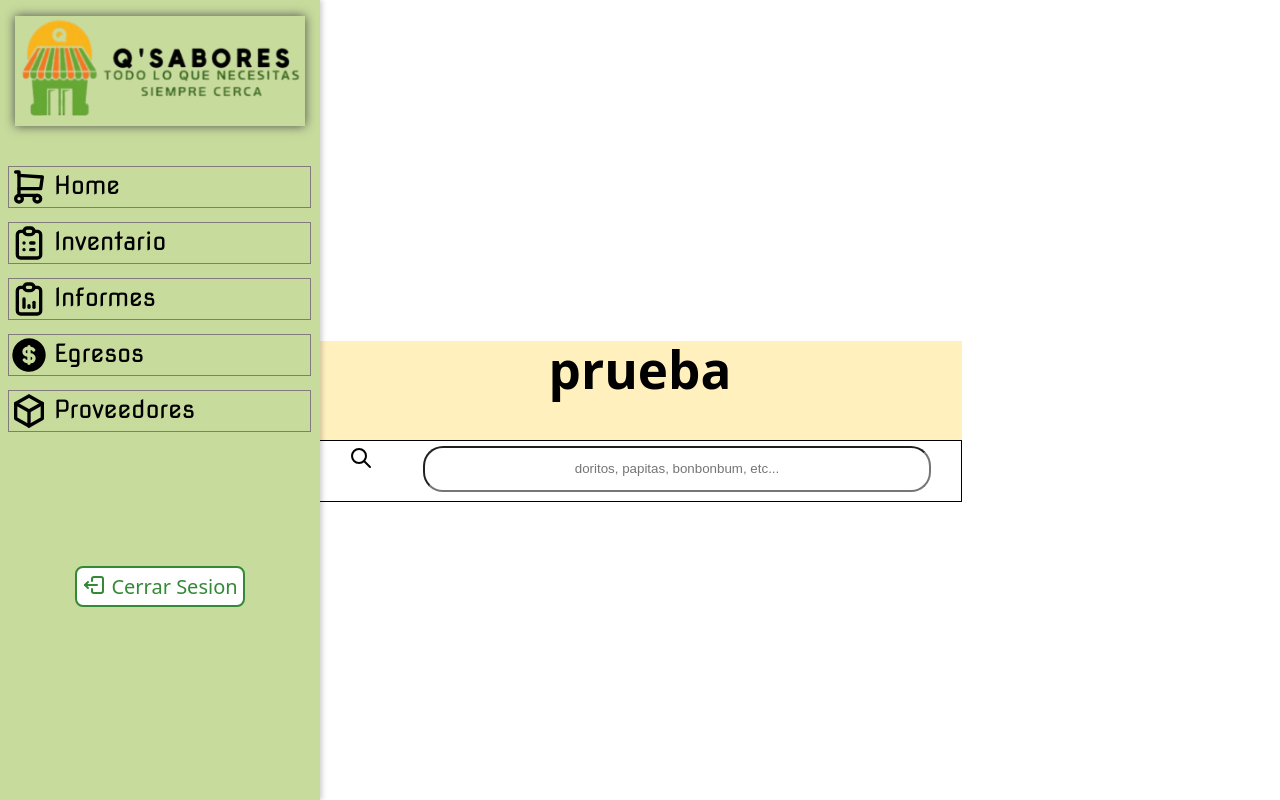
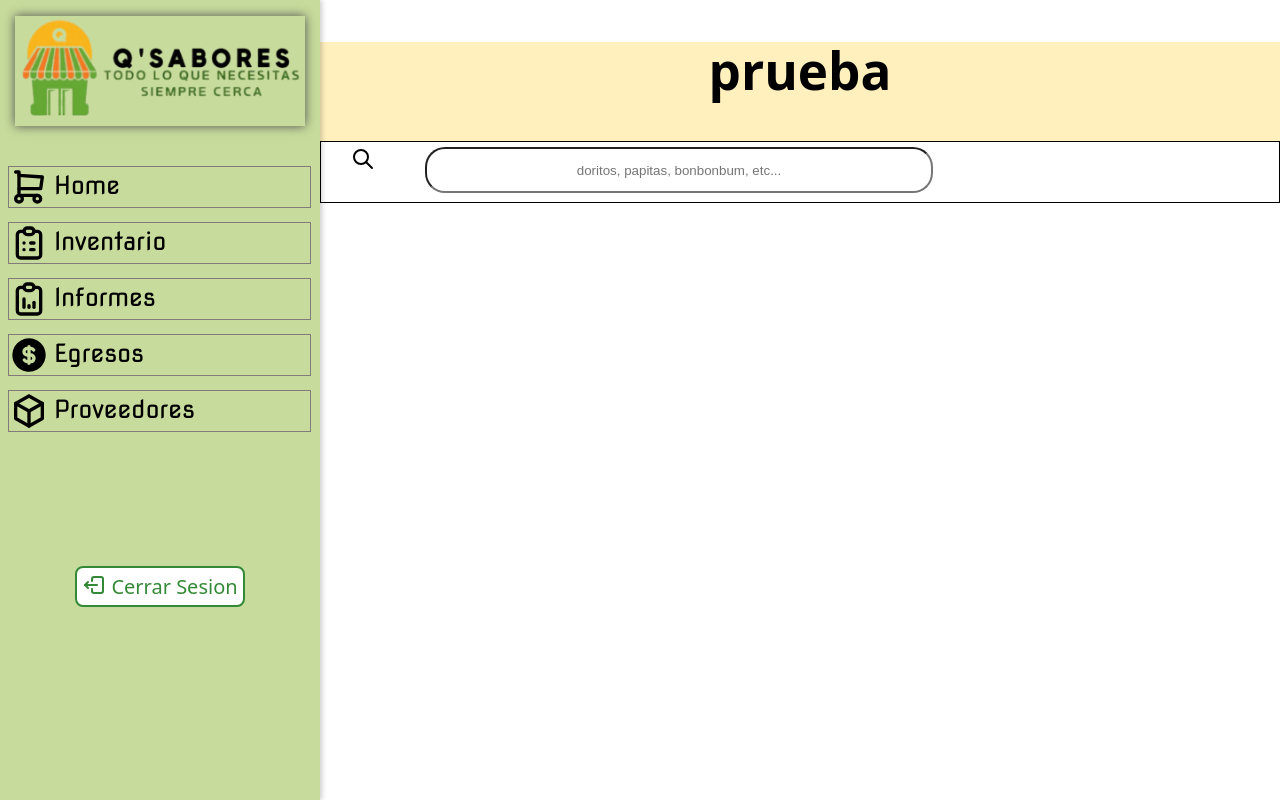
Before and after one commit to AlejandroCastillo17/GDI-Q-SABORES-Frontend, a React (Vite) app in the folder QsaboresFrontend/: page /login in a window 1280 px wide. Both pictures are taken after a click on the button "Iniciar Sesion". Built offline with nearby package versions, Linux system fonts and the light colour scheme; a web font is replaced by a local one.

Commit message:
Division de espacios

```diff
--- a/QsaboresFrontend/src/App.css
+++ b/QsaboresFrontend/src/App.css
@@ -1,16 +1,12 @@
 body, html {
   height: 100vh;
+  width: 100vw;
   margin: 0;
   padding: 0;
   overflow: hidden;
-  display: flex;
-  align-items: center;
-  justify-content: center;
 }
 
 #app {
-  display: flex;
   width: 100vw;
   height: 100vh;
-  flex-direction: row;
 }
--- a/QsaboresFrontend/src/App.jsx
+++ b/QsaboresFrontend/src/App.jsx
@@ -13,6 +13,7 @@ function App() {
 
   return (
     <>
+      <div id='app'>
         <Router>
             <Routes>
               {/* Ruta de login */}
@@ -25,6 +26,7 @@ function App() {
               </Route>
             </Routes>
           </Router>
+      </div>
     </>
   )
 }
--- a/QsaboresFrontend/src/Layouts/Layout.jsx
+++ b/QsaboresFrontend/src/Layouts/Layout.jsx
@@ -1,12 +1,17 @@
 import {Outlet} from 'react-router-dom'
 import Sidebar from '../components/Sidebar'
+import "../styles/Layout.css"
 
 
 const Layout = () => {
   return (
     <>
+      <div id='layout'>
         <Sidebar/>
-        <Outlet/>
+        <div className='contenido'>
+          <Outlet/>
+        </div>
+      </div>
     </>
   )
 }
--- a/QsaboresFrontend/src/pages/Inventario.jsx
+++ b/QsaboresFrontend/src/pages/Inventario.jsx
@@ -4,9 +4,10 @@ import Button from "../components/Button";
 const Inventario = () => {
     return (
         <>
-            <section className="Inventario">
+            <section className="inventario">
+                <h1>INVENTARIO</h1>
                 <div>
-                    <h1>hijueouta inventario</h1>
+                    <h2>hijueouta inventario</h2>
                     <Button variant="neutro" >Hijueputa</Button>
                 </div>
             </section>
--- a/QsaboresFrontend/src/styles/Inventario.css
+++ b/QsaboresFrontend/src/styles/Inventario.css
@@ -1,10 +1,15 @@
 .inventario {
-    width: 100%;
-    height: 100%;
-    background-color: black;
-
+    flex-grow: 1;
+    height: 100vh;
+    padding: 20px;
+    display: flex;
+    flex-direction: column;
+    text-align: center;
 }
 
-.inventario div h1 {
-    color: rgb(235, 252, 0);
+.inventario h1 {
+    font-family: monospace;
+    font-size: 80px;
+    color: black;
+    margin: 50px 0px;
 }
--- /dev/null
+++ b/QsaboresFrontend/src/styles/Layout.css
@@ -0,0 +1,11 @@
+#layout {
+    display: flex;
+    width: 100vw;
+    height: 100vh;
+}
+
+.contenido {
+    flex-grow: 1;
+    height: 100vh;
+    overflow: hidden;
+}
--- a/QsaboresFrontend/src/styles/Login.css
+++ b/QsaboresFrontend/src/styles/Login.css
@@ -29,6 +29,7 @@
 }
 
 .cont-rest img {
+    margin-top: 50px;
     width: 400px;
 }
 
--- a/QsaboresFrontend/src/styles/Sidebar.css
+++ b/QsaboresFrontend/src/styles/Sidebar.css
@@ -1,15 +1,13 @@
 .sidebar {
     width: 320px;
-    height: 100%;
+    height: 100vh;
     background: #C7DB9C;
-    position: fixed;
-    left: 0;
-    top: 0;
     box-shadow: 2px 0 5px rgba(0, 0, 0, 0.2);
     display: flex;
     flex-direction: column;
     align-items: center;
     z-index: 10;
+    flex-shrink: 0;
 }
 
 .sidebar img {
```
Lines whose indentation alone changed are shown as unchanged.
